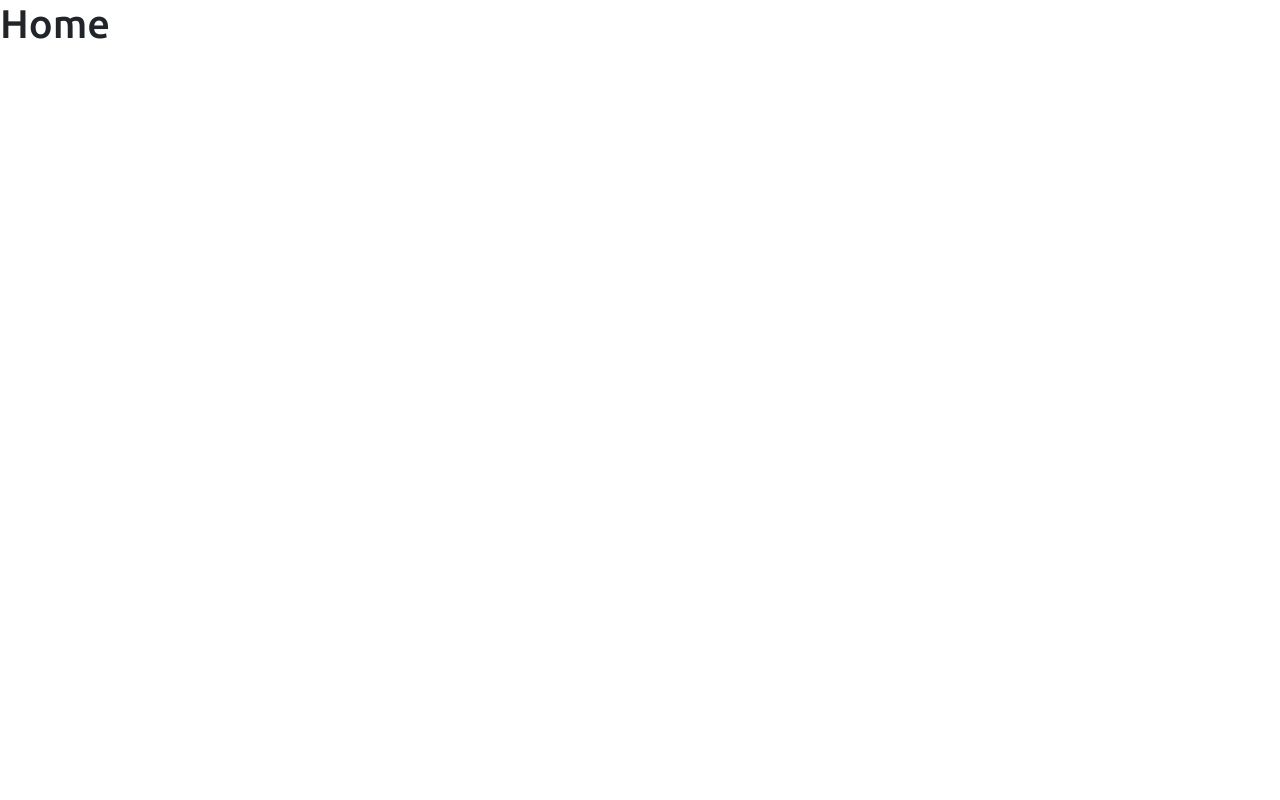
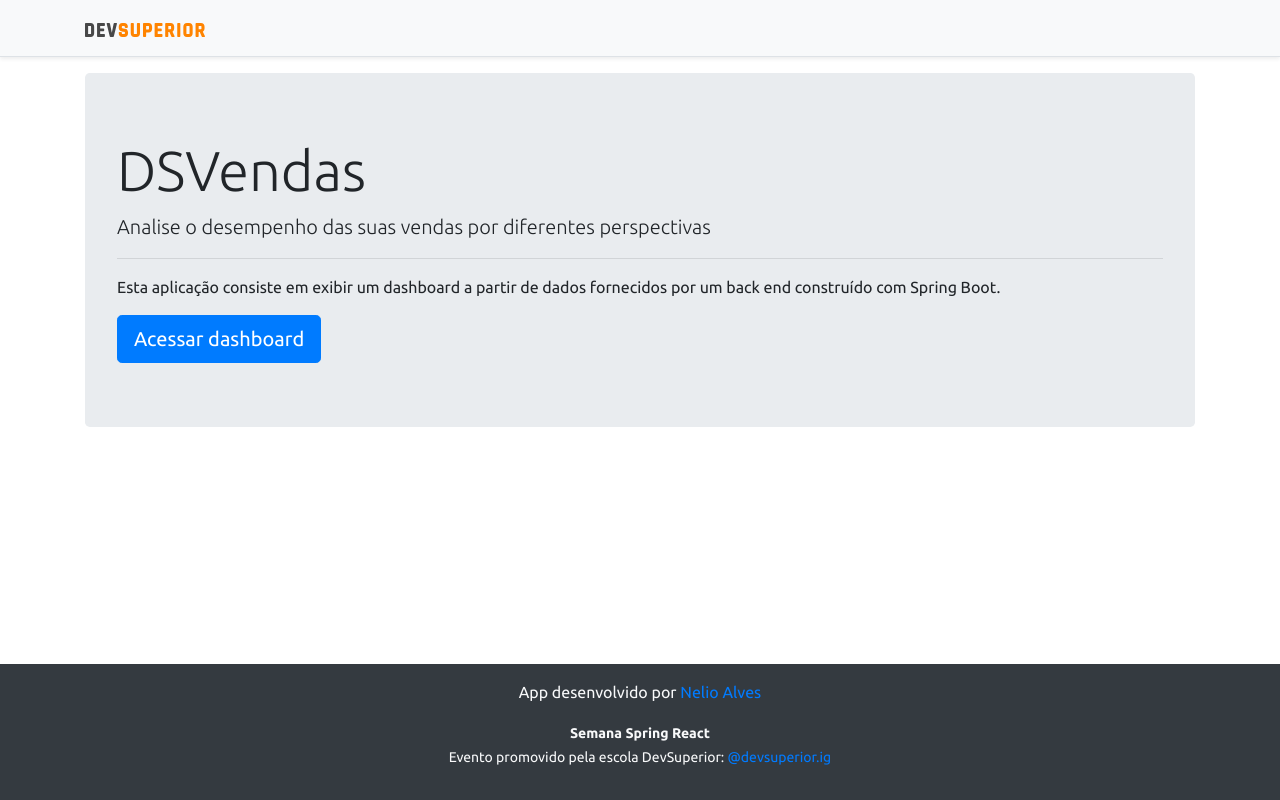
Before and after one commit to paulojssr/projeto-sds3, a React (Create React App) app in the folder frontend/: page / in a window 1280 px wide. Built offline with nearby package versions, Linux system fonts and the light colour scheme.

Commit message:
Home, navigation

```diff
--- a/frontend/src/components/NavBar/index.tsx
+++ b/frontend/src/components/NavBar/index.tsx
@@ -1,12 +1,15 @@
 import ImgDsDark from "assets/img/ds_dark.svg";
+import { Link } from 'react-router-dom';
 
 function NavBar() {
   return (
     <div className="d-flex flex-column flex-md-row align-items-center p-3 px-md-4 mb-3 bg-light border-bottom shadow-sm">
 	  <div className="container">
 	    <nav className="my-2 my-md-0 mr-md-3">
-	      <img src={ImgDsDark} alt="DevSuperior" width="120" />
-	    </nav>
+		    <Link to="/">
+			      <img src={ImgDsDark} alt="DevSuperior" width="120" />
+		    </Link>
+		 </nav>
 	  </div>
 	</div>
   );
--- a/frontend/src/pages/Home/index.tsx
+++ b/frontend/src/pages/Home/index.tsx
@@ -1,9 +1,24 @@
+import NavBar from 'components/NavBar';
+import Footer from 'components/Footer';
+import { Link } from 'react-router-dom';
 
 const Home = () => {
   return (
-    <div>
-	  <h1>Home</h1>
+  	<>
+	<NavBar/>
+	<div className="container">
+		<div className="jumbotron">
+		    <h1 className="display-4">DSVendas</h1>
+		    <p className="lead">Analise o desempenho das suas vendas por diferentes perspectivas</p>
+		    <hr/>
+		    <p>Esta aplicação consiste em exibir um dashboard a partir de dados fornecidos por um back end construído com Spring Boot.</p>
+			<Link className="btn btn-primary btn-lg" to="/dashboard">
+				Acessar dashboard
+			</Link>
+		</div>
 	</div>
+	<Footer/>
+	</>
   );
 }
 
```
